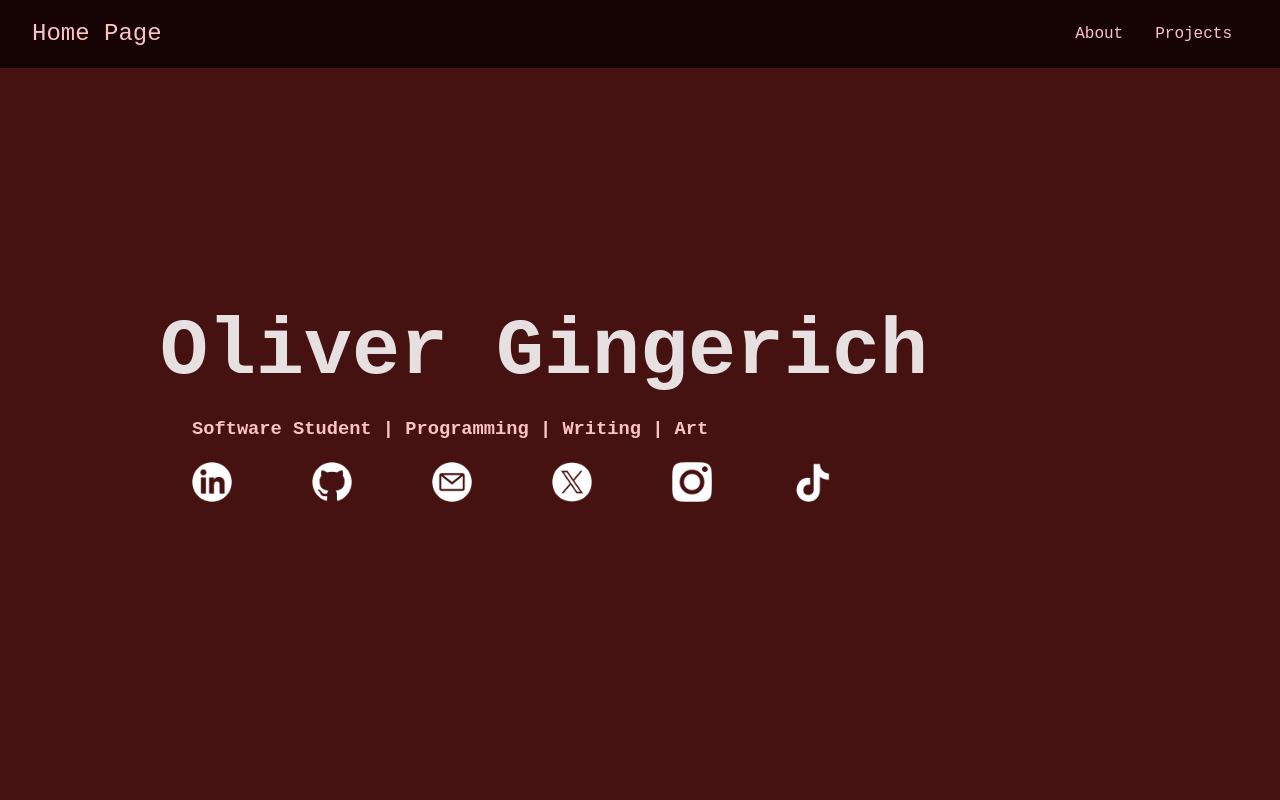
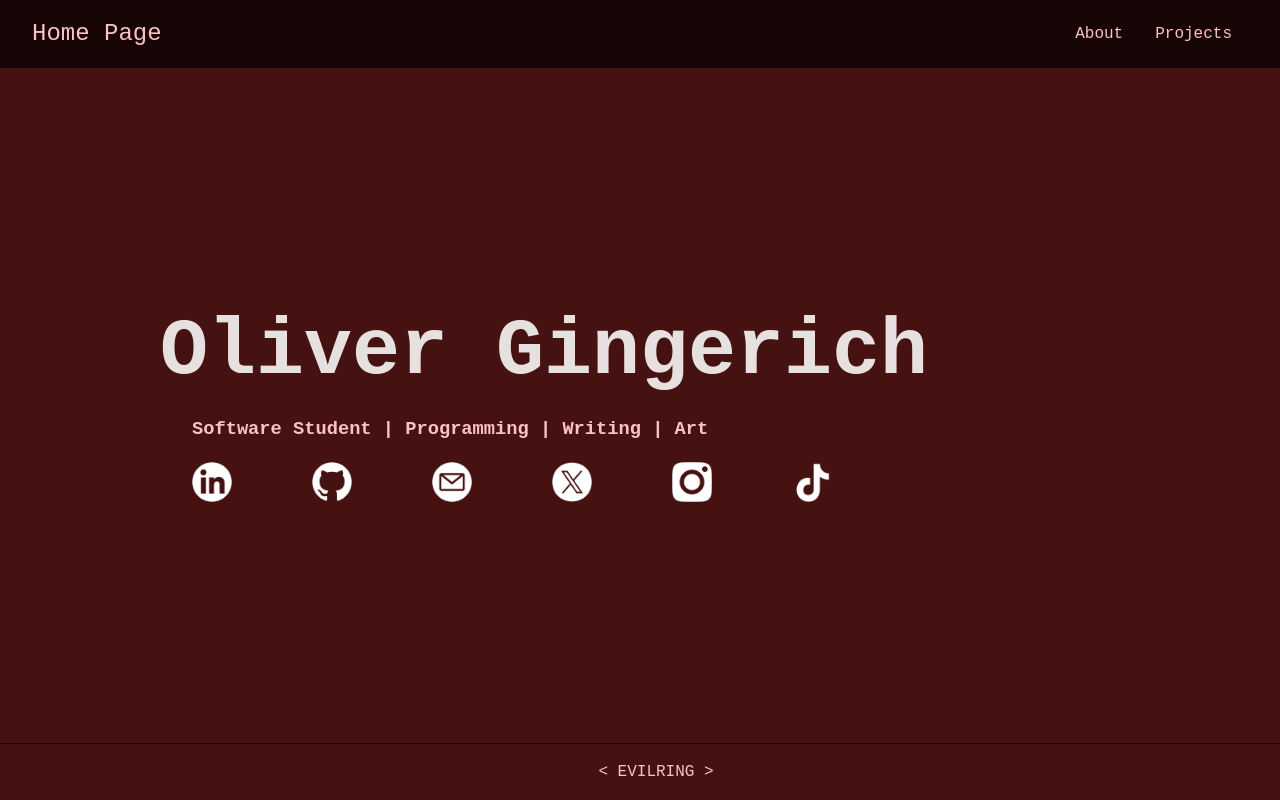
Before and after one commit to Oliver-Gi/Oliver-Gi.github.io, a React (Vite) app: page / in a window 1280 px wide. Built offline with nearby package versions, Linux system fonts and the light colour scheme.

Commit message:
Added EvilRing hyperlinks
Added hyperlinks that link to neighboring websites in the 'Evil Ring'.

```diff
--- a/package.json
+++ b/package.json
@@ -32,6 +32,7 @@
     "eslint-plugin-react-refresh": "^0.4.18",
     "gh-pages": "^6.3.0",
     "globals": "^15.14.0",
+    "shx": "^0.3.4",
     "vite": "^6.1.0"
   }
 }
--- a/src/App.css
+++ b/src/App.css
@@ -48,6 +48,19 @@
   height: 2.5rem;
 }
 
+.footer{
+  color: #FCC2C2;
+  border-top: 0.05rem solid #170505;
+  position: fixed;
+  width: 100%;
+  padding: 1rem;
+  bottom: 0;
+}
+
+.footer a{
+  color: #FCC2C2;
+}
+
 @media (max-width: 768px){
 
   .title{
--- a/src/App.jsx
+++ b/src/App.jsx
@@ -4,6 +4,7 @@ import reactLogo from './assets/react.svg'
 import viteLogo from '/vite.svg'
 import Navbar from './Navbar'
 import MobileNav from './MobileNav'
+import Footer from './footer'
 import './App.css'
 import linkedin from './logos/linkedin.png'
 import github from './logos/github.png'
@@ -49,6 +50,7 @@ function App() {
             <img className='logo' src={tiktok} alt='Tiktok'/>
           </a>
         </div>
+      <Footer/>
       </div>
     </>
   )
--- /dev/null
+++ b/src/footer.jsx
@@ -0,0 +1,14 @@
+import React from "react"
+import './App.css'
+
+const Footer = () => {
+    return(
+        <div className="footer">
+            <a href="https://evilr.ing/corbin-sg/previous">{'<'}</a>
+            <a href="https://evilr.ing"> EVILRING </a>
+            <a href="https://evilr.ing/corbin-sg/next">{'>'}</a>
+        </div>
+    )
+}
+
+export default Footer
--- a/src/main.jsx
+++ b/src/main.jsx
@@ -2,7 +2,7 @@ import React from 'react'
 import { StrictMode } from 'react'
 import { createRoot } from 'react-dom/client'
 import {
-  createHashRouter,
+  createBrowserRouter,
   RouterProvider,
 } from 'react-router-dom'
 import './index.css'
@@ -10,7 +10,7 @@ import App from './App.jsx'
 import About from './pages/About.jsx'
 import Projects from './pages/Projects.jsx'
 
-const router = createHashRouter([
+const router = createBrowserRouter([
   {
     path: "",
     element: <App/>,
```
Also changed, not shown: public/404.html (added, +14 -0 lines), 1 other file (tests, documents, lock files or other folders).
